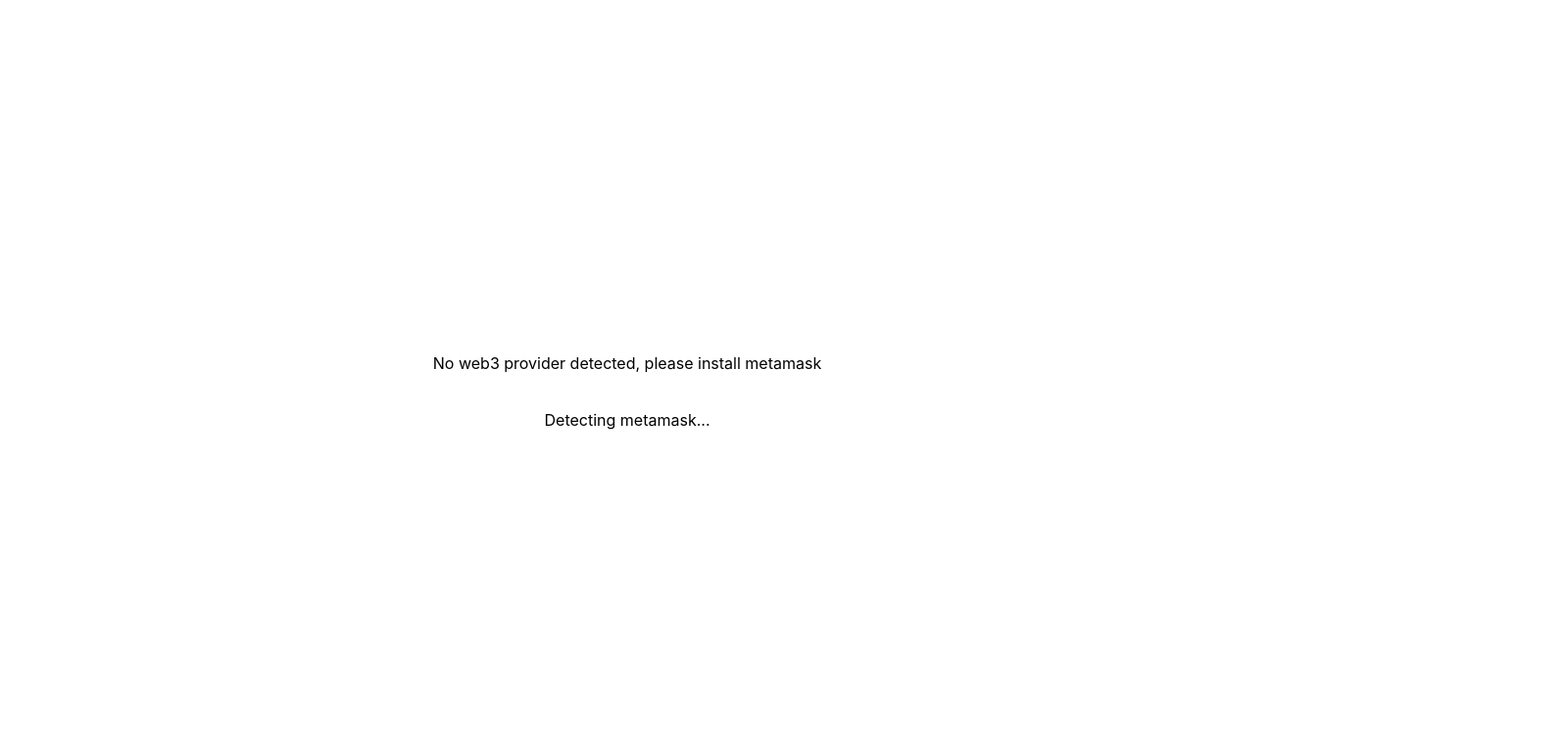
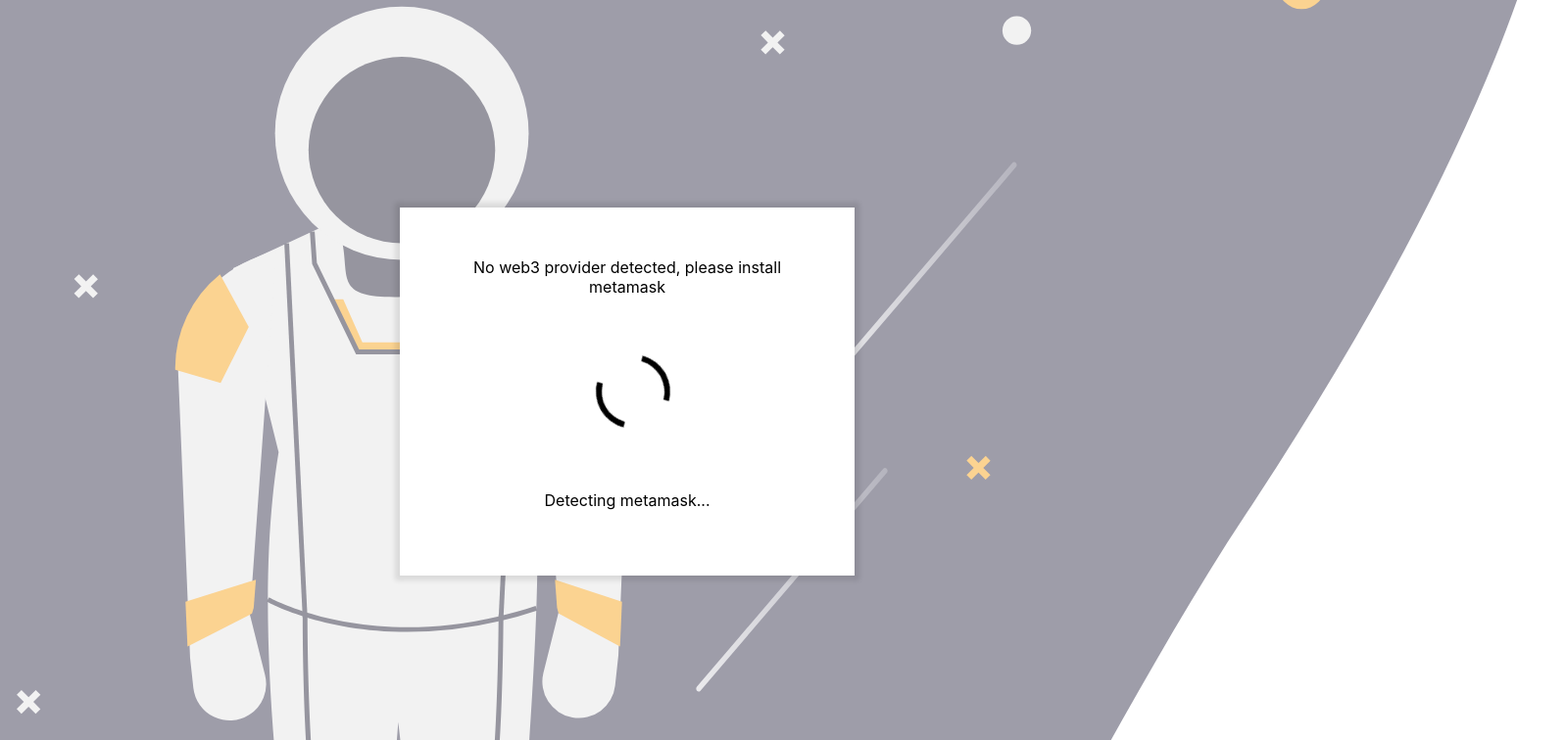
Before and after one commit to actuallymentor/rocketeer, a React (Create React App) app in the folder minter/: page / in a window 1280 px wide. Shown: the top 756 px of the page at 98% size, 1600 px wide, since content can reach past the window. Built offline with nearby package versions, Linux system fonts and the light colour scheme.

Commit message:
fix minter ui

```diff
--- a/minter/src/App.js
+++ b/minter/src/App.js
@@ -1,12 +1,25 @@
 import Fox from './assets/metamask-fox.svg'
 // import LaunchBackground from './assets/undraw_To_the_stars_qhyy.svg'
-import LaunchBackground from './assets/undraw_relaunch_day_902d-fixed.svg'
+// import LaunchBackground from './assets/undraw_relaunch_day_902d-fixed.svg'
+import LaunchBackground from './assets/undraw_launch_day_4e04.svg'
 import './App.css'
 
 import { useState, useEffect } from 'react'
 
-import { getAddress, useAddress, useTotalSupply, useContract } from './modules/web3'
-import { log } from './modules/helpers'
+import { getAddress, useAddress, useTotalSupply, useContract, useChainId, rocketeerUriOnOpensea } from './modules/web3'
+import { log, setListenerAndReturnUnlistener } from './modules/helpers'
+
+const Container = ( { children } ) => <main>
+
+	<div className="container">
+
+		{ children }
+
+	</div>
+
+	<img className="stretchBackground" src={ LaunchBackground } alt="Launching rocket" />
+
+</main>
 
 function App() {
 
@@ -15,8 +28,10 @@
 	// ///////////////////////////////
 	const [ loading, setLoading ] = useState( 'Detecting metamask...' )
 	const [ error, setError ] = useState( undefined )
+	const [ mintedTokenId, setMintedTokenId ] = useState( undefined )
 	const totalSupply = useTotalSupply(  )
 	const address = useAddress()
+	const chainId = useChainId()
 
 	// Handle contract interactions
 	const contract = useContract()
@@ -55,9 +70,11 @@
 			const response = await contract.spawnRocketeer( address )
 			log( 'Successful mint with: ', response )
 
+			setLoading( 'Waiting for confirmations...' )
+
 		} catch( e ) {
 			log( 'Minting error: ', e )
-		} finally {
+			alert( `Minting error: ${ e.message }` )
 			setLoading( false )
 		}
 
@@ -66,7 +83,20 @@
 	// ///////////////////////////////
 	// Lifecycle
 	// ///////////////////////////////
+	useEffect( f => setListenerAndReturnUnlistener( contract, 'Transfer', async ( from, to, amount, event ) => {
 
+		try {
+
+			log( `useEffect: Transfer ${ from } sent to ${ to } `, amount, event )
+			const [ transFrom, transTo, tokenId ] = event.args
+			setMintedTokenId( tokenId.toString() )
+			setLoading( false )
+
+		} catch( e ) {
+			log( 'Error getting Transfer event from contract: ', e )
+		}
+
+	} ), [ contract, loading ] )
 
 	// Check for metamask on load
 	useEffect( f => window.ethereum ? setLoading( false ) : setError( 'No web3 provider detected, please install metamask' ), [] )
@@ -76,10 +106,15 @@
 	// ///////////////////////////////
 
 	// Initialisation interface
-	if( error || loading || !address ) return <main>
+	if( error || loading || !address ) return <Container>
 		{ error && <p>{ error }</p> }
-		{ loading && <p>{ loading }</p> }
-		{ !address && ( !error && !loading ) && <div className="container">
+		{ loading && <div className="loading">
+
+			<div className="lds-dual-ring"></div>
+			<p>{ loading }</p>
+
+		</div> }
+		{ !address && ( !error && !loading ) && <>
 
 			<h1>Rocketeer Minter</h1>
 			<p>This interface is used to mint new Rocketeer NFTs. Minting is free, except for the gas fees. After minting you can view your new Rocketeer and its attributes on Opensea.</p>
@@ -89,20 +124,24 @@
 				Connect wallet
 			</a>
 
-		</div> }
-	</main>
+		</> }
+	</Container>
+
+	if( mintedTokenId ) return <Container>
+
+			<h1>Minting Successful!</h1>
+			<a className="button" rel="noreferrer" target="_blank" alt="Link to opensea details of Rocketeer" href={ rocketeerUriOnOpensea( chainId, mintedTokenId ) }>View on Opensea</a>
+
+	</Container>
 
 	// Render main interface
 	return (
-		<main>
-
-			<div className="container">
-
+		<Container>
 
 				<h1>Rocketeer Minter</h1>
 				<p>We are ready to mint! There are currently { totalSupply } minted Rocketeers.</p>
 
-				<label for='address'>Minting to:</label>
+				<label htmlFor='address'>Minting to:</label>
 				<input id='address' value={ address } disabled />
 				{ contract && <a className="button" href="/#" onClick={ mintRocketeer }>
 					<img alt="metamask fox" src={ Fox } />
@@ -110,14 +149,10 @@
 				</a> }
 
 
-
-
-			</div>
-
 			<img className="stretchBackground" src={ LaunchBackground } alt="Launching rocket" />
 
-		</main>
-	);
+		</Container>
+	)
 }
 
 export default App;
--- a/minter/src/index.css
+++ b/minter/src/index.css
@@ -53,14 +53,54 @@
 
 .stretchBackground {
   position: absolute;
-  opacity: 1;
+  width: 120%;
+  min-width: 1920px;
+  opacity: .5;
   z-index: -1;
 }
 
-h1, p, label, .button {
-  background: rgba( 255, 255, 255, .8 );
+.container {
+  padding:  2rem;
+  background: rgba( 255, 255, 255, 1 );
+  box-shadow: 0px 0 5px 5px rgb(0 0 0 / 10%);
+  text-align: center;
 }
 
 h1, p, label {
   padding: .2rem .5rem;
 }
+
+/*Loading spinner*/
+.loading {
+  display: flex;
+  flex-direction: column;
+  align-items: center;
+  justify-content: center;
+}
+.loading * {
+  margin: 2rem 0;
+}
+.lds-dual-ring {
+  display: inline-block;
+  width: 80px;
+  height: 80px;
+}
+.lds-dual-ring:after {
+  content: " ";
+  display: block;
+  width: 64px;
+  height: 64px;
+  margin: 8px;
+  border-radius: 50%;
+  border: 6px solid black;
+  border-color: black transparent black transparent;
+  animation: lds-dual-ring 1.2s linear infinite;
+}
+@keyframes lds-dual-ring {
+  0% {
+    transform: rotate(0deg);
+  }
+  100% {
+    transform: rotate(360deg);
+  }
+}
--- a/minter/src/modules/web3.js
+++ b/minter/src/modules/web3.js
@@ -134,7 +134,8 @@
 // ///////////////////////////////
 const contractAddressByChainId = {
 	'0x1': '',
-	'0x4': '0x2829ba9d76e675b8867E1707A9aB49B280D916c6'
+	// '0x4': '0x2829ba9d76e675b8867E1707A9aB49B280D916c6', // Old
+	'0x4': '0x89D9f02D2877A35E8323DC1b578FD1f6014B04d0'
 }
 
 const ABI = [
@@ -224,3 +225,15 @@
 	return contract
 
 }
+
+export function rocketeerCollectionUriOnOpensea( chainId ) {
+
+	return `${ chainId === '0x01' ? '' : 'testnets.' }opensea.io/collection/rocketeer`
+
+}
+
+export function rocketeerUriOnOpensea( chainId, tokenId ) {
+
+	return `https://${ chainId === '0x01' ? '' : 'testnets.' }opensea.io/assets/${ contractAddressByChainId[ chainId ] }/${ tokenId }`
+
+}
```
Also changed, not shown: minter/src/assets/undraw_launch_day_4e04.svg (added), 1 other file (tests, documents, lock files or other folders).
